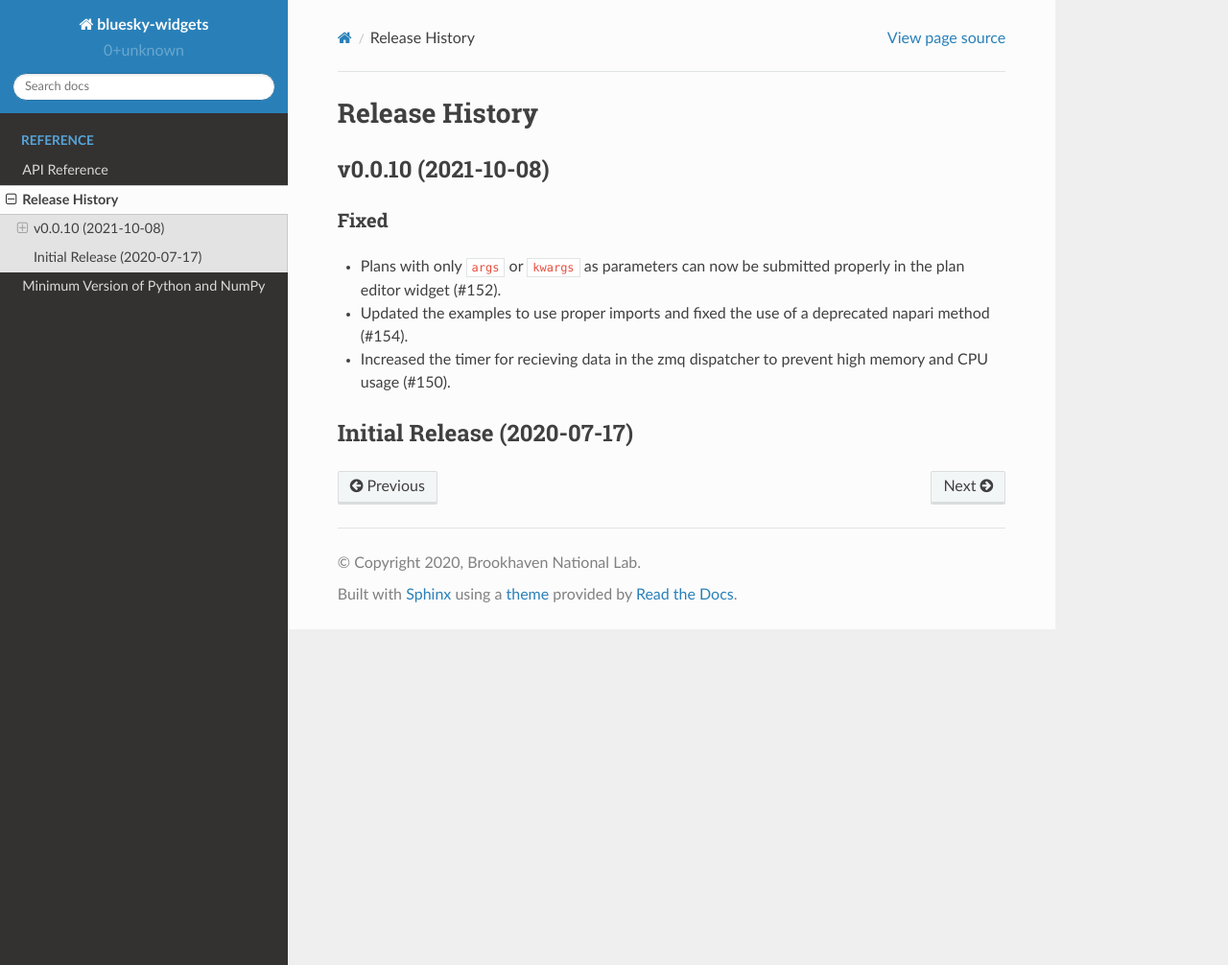
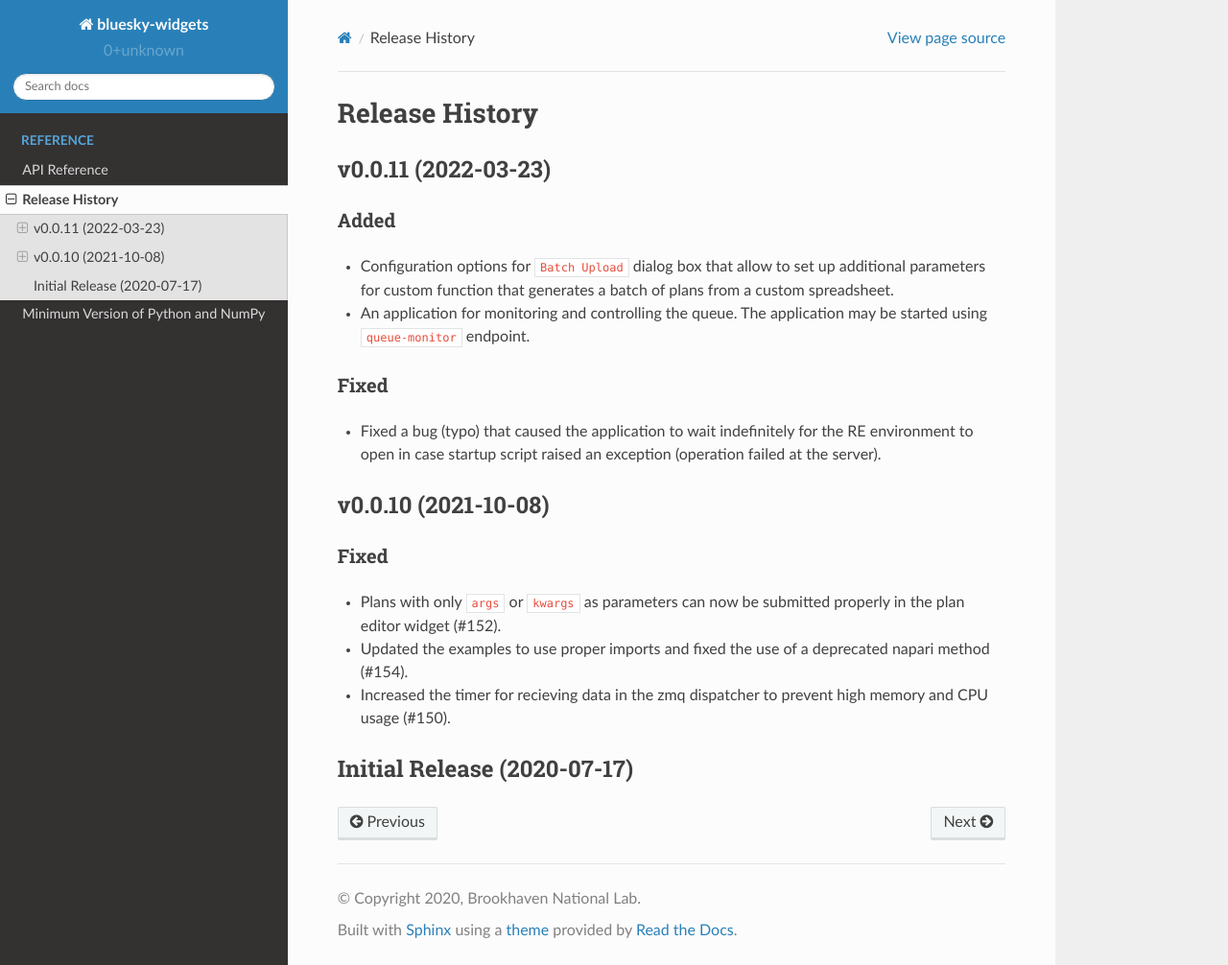
Before and after one commit to bluesky/bluesky-widgets, a Sphinx documentation site: the page built from docs/source/release-history.rst, in a window 1280 px wide and 1006 px high. Shown: the whole window at 96% size. Built offline with Sphinx 7.4.7 and the Read the Docs theme 2.0.0, drawn with Linux system fonts in a browser that asks for light colours; pages that are not in the unit, such as notebooks, are missing from menus.

Commit message:
DOC: release notes v0.0.11

```diff
--- a/docs/source/conf.py
+++ b/docs/source/conf.py
@@ -42,7 +42,6 @@ extensions = [
     "IPython.sphinxext.ipython_console_highlighting",
     "matplotlib.sphinxext.plot_directive",
     "numpydoc",
-    "sphinx_copybutton",
 ]
 
 # Configuration options for plot_directive. See:
--- a/docs/source/release-history.rst
+++ b/docs/source/release-history.rst
@@ -1,6 +1,25 @@
 ===============
 Release History
 ===============
+
+v0.0.11 (2022-03-23)
+====================
+
+Added
+-----
+
+- Configuration options for ``Batch Upload`` dialog box that allow
+  to set up additional parameters for custom function that generates
+  a batch of plans from a custom spreadsheet.
+- An application for monitoring and controlling the queue. The application
+  may be started using ``queue-monitor`` endpoint.
+
+Fixed
+-----
+
+- Fixed a bug (typo) that caused the application to wait indefinitely for
+  the RE environment to open in case startup script raised an exception
+  (operation failed at the server).
 
 v0.0.10 (2021-10-08)
 ====================
```
